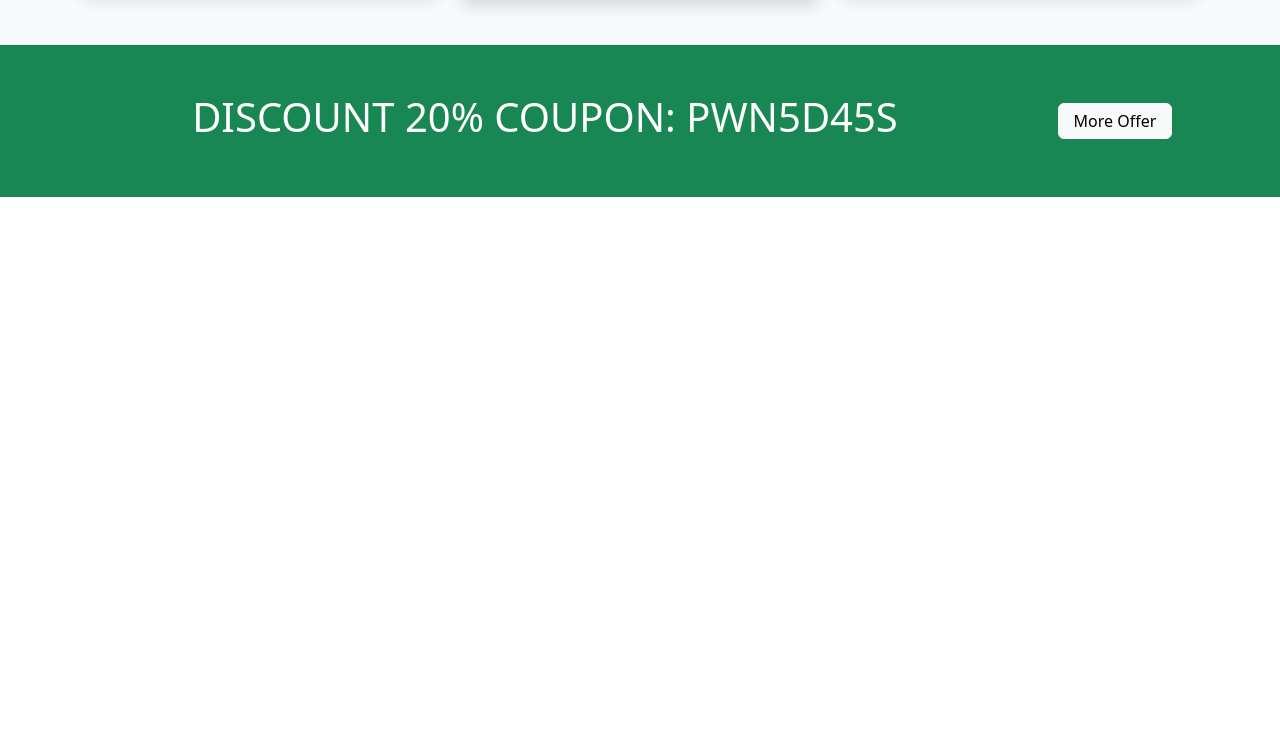
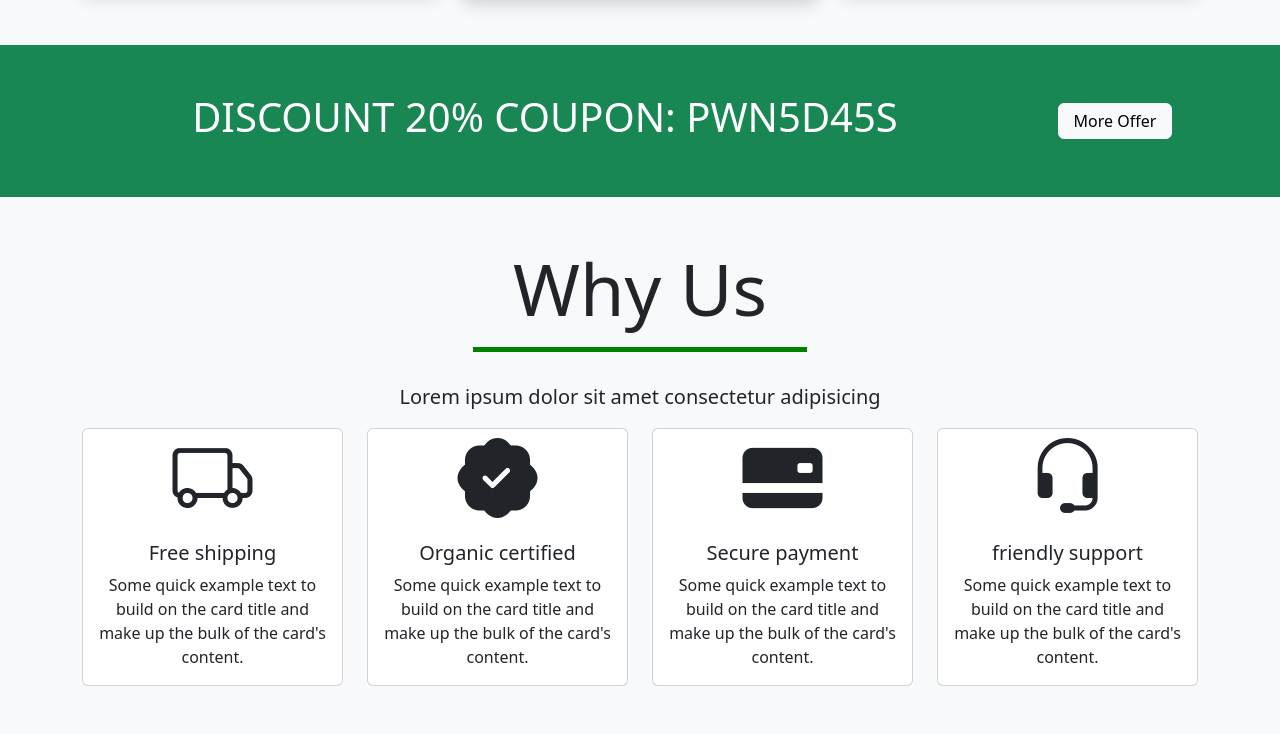
Before and after one commit to DevEngineerBM/responsive-store-btsrp, a plain HTML site: page index.html in a window 1280 px wide. Shown: the part 3173-3907 px from the top of the page. Before the commit the page ends 3370 px from the top, so only its background shows below. Drawn offline with nearby package versions, Linux system fonts and the light colour scheme.

Commit message:
FINALIZED PRPJECT: ADD WHY US SECTION

```diff
--- a/index.html
+++ b/index.html
@@ -198,7 +198,7 @@
 
     <section class="bg-light p-5">
       <div class="container text-center">
-        <p class="display-2">About Organic</p>
+        <p class="display-2">Products</p>
         <div class="line mb-4"></div>
         <p class="lead">
           Lorem ipsum dolor sit amet consectetur adipisicing elit. Sequi
@@ -382,6 +382,66 @@
       </div>
     </section>
 
+    <!-- store -->
+
+    <section class="bg-light p-5">
+      <div class="container text-center">
+        <p class="display-2">Why Us</p>
+        <div class="line mb-4"></div>
+        <p class="lead">Lorem ipsum dolor sit amet consectetur adipisicing</p>
+        <div class="row g-4">
+          <div class="col-lg-3 col-sm-6">
+            <div class="card">
+              <i class="bi bi-truck display-1"></i>
+              <div class="card-body">
+                <h5 class="card-title">Free shipping</h5>
+                <p class="card-text">
+                  Some quick example text to build on the card title and make up
+                  the bulk of the card's content.
+                </p>
+              </div>
+            </div>
+          </div>
+          <div class="col-lg-3 col-sm-6">
+            <div class="card">
+              <i class="bi-patch-check-fill display-1"></i>
+              <div class="card-body">
+                <h5 class="card-title">Organic certified</h5>
+                <p class="card-text">
+                  Some quick example text to build on the card title and make up
+                  the bulk of the card's content.
+                </p>
+              </div>
+            </div>
+          </div>
+          <div class="col-lg-3 col-sm-6">
+            <div class="card">
+              <i class="bi bi-credit-card-2-back-fill display-1"></i>
+              <div class="card-body">
+                <h5 class="card-title">Secure payment</h5>
+                <p class="card-text">
+                  Some quick example text to build on the card title and make up
+                  the bulk of the card's content.
+                </p>
+              </div>
+            </div>
+          </div>
+          <div class="col-lg-3 col-sm-6">
+            <div class="card">
+              <i class="bi bi-headset display-1"></i>
+              <div class="card-body">
+                <h5 class="card-title">friendly support</h5>
+                <p class="card-text">
+                  Some quick example text to build on the card title and make up
+                  the bulk of the card's content.
+                </p>
+              </div>
+            </div>
+          </div>
+        </div>
+      </div>
+    </section>
+
     <script
       src="https://cdn.jsdelivr.net/npm/bootstrap@5.3.3/dist/js/bootstrap.bundle.min.js"
       integrity="sha384-YvpcrYf0tY3lHB60NNkmXc5s9fDVZLESaAA55NDzOxhy9GkcIdslK1eN7N6jIeHz"
```
